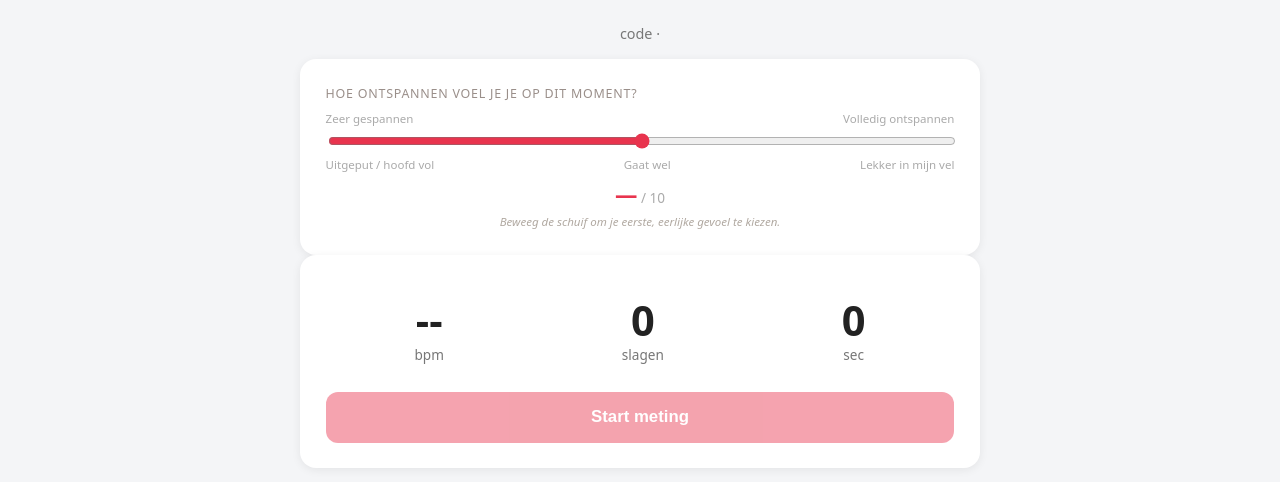
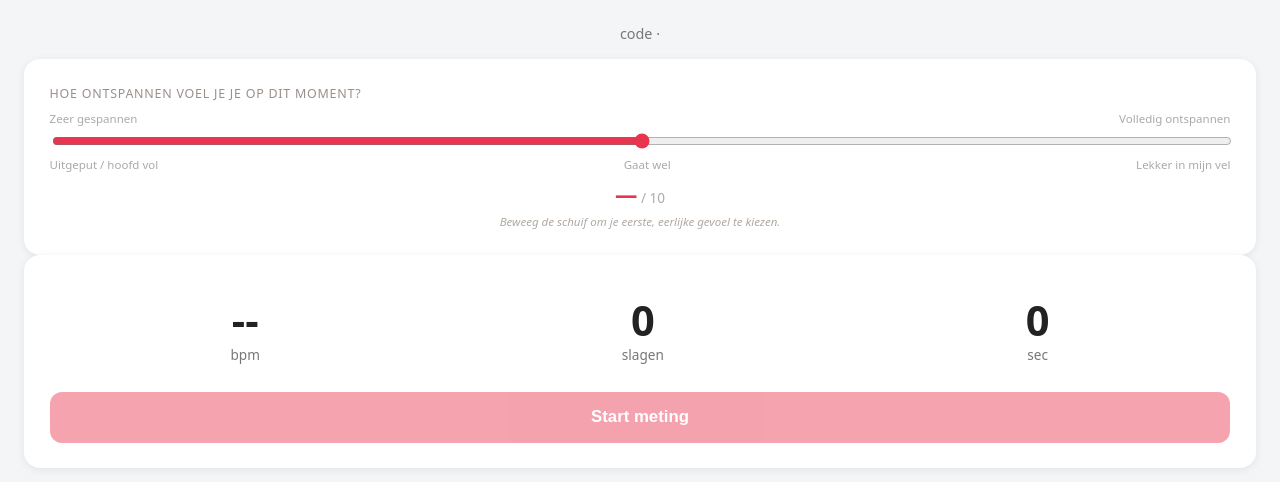
Before and after one commit to paulpannevis-svg/stresschecker, a Python web app: template templates/event/meten.html in a window 1280 px wide. Shown: the top 482 px of the page. Run offline with Jinja, Linux system fonts and the light colour scheme; the template is opened without the code that fills it, so the values that code supplies are empty.

Commit message:
Event-kiosk meten.html: rapport-/meetscherm fullwidth (optie A, max-width none)
Paul's keuze omgezet van gecentreerde 680px-kolom naar volledige schermbreedte:
.wrap width:100%, max-width:none, margin:0. Geen @media-breakpoints of child-
constraints die het inperken; knoppen waren al width:100%. Consistent op desktop/
tablet/mobiel. Staging-worktree dezelfde wijziging (ongecommit, lift mee met i18n-merge).

Co-Authored-By: Claude Opus 4.8 (1M context) <noreply@anthropic.com>

```diff
--- a/templates/event/meten.html
+++ b/templates/event/meten.html
@@ -6,9 +6,9 @@
   <title>Event-meting — {{ p.meting_code }}</title>
   <style>
     body{font-family:system-ui,-apple-system,sans-serif;background:#f4f5f7;margin:0;padding:1.5rem;color:#222;min-height:100vh;box-sizing:border-box}
-    /* Volle-breedte achtergrond, inhoud op prettige maat gecentreerd (was 480px = "ingeklemd",
-       fullwidth = te uitgerekt op desktop). 680px-kolom midden op het scherm. */
-    .wrap{width:100%;max-width:680px;margin:0 auto;text-align:center}
+    /* Fullwidth A: rapport-/meetscherm vult 100% van de schermbreedte, geen gecentreerde
+       kolom, geen max-width — consistent op desktop, tablet en mobiel. */
+    .wrap{width:100%;max-width:none;margin:0;text-align:center}
     .code{color:#777;font-size:.9rem;margin-bottom:1rem}
     .card{background:#fff;border-radius:16px;padding:1.6rem;box-shadow:0 2px 10px rgba(0,0,0,.07)}
     .big{font-size:2.6rem;font-weight:800;line-height:1}
```
